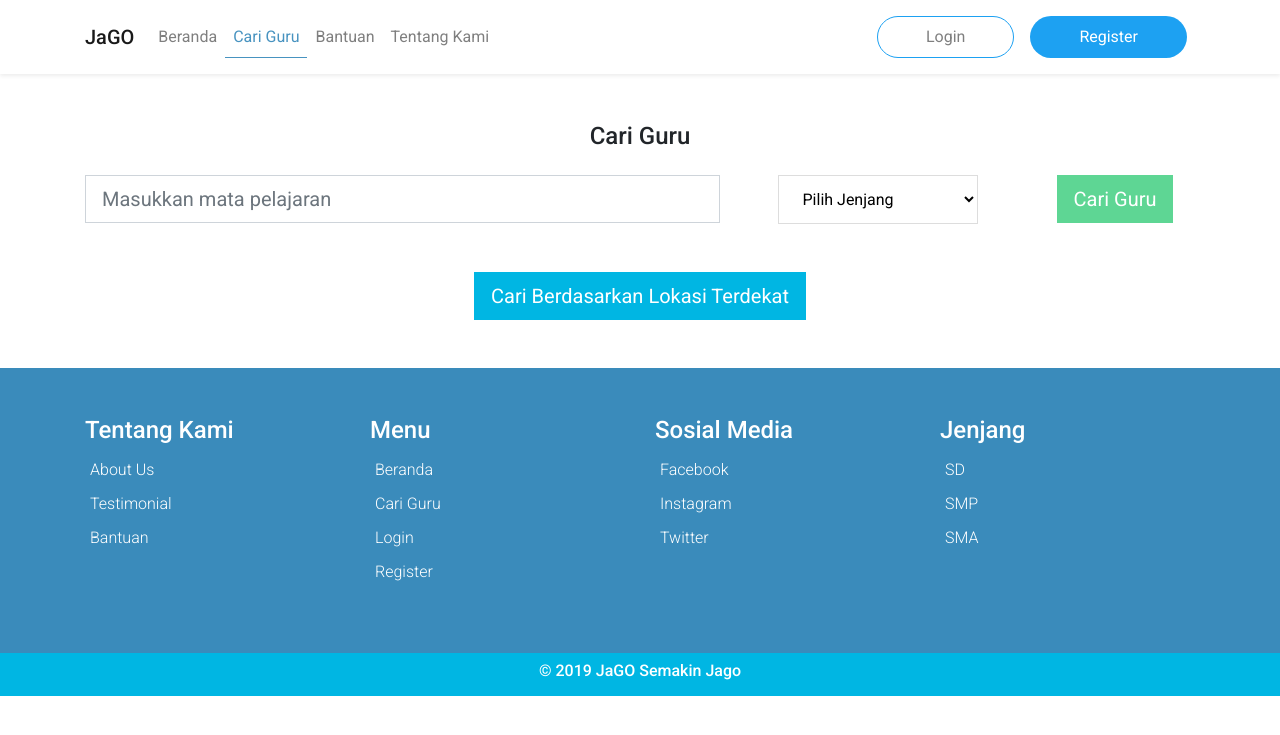
After one commit to khumam/jaGO-apps, a CodeIgniter app: page /jago/cari/cariguru in a window 1280 px wide. The commit adds this page. Shown: the top 735 px of the page. Run offline with CodeIgniter, Linux system fonts and the light colour scheme; some libraries are stand-ins or nearby versions.

```diff
--- a/application/config/database.php
+++ b/application/config/database.php
@@ -76,9 +76,9 @@ $query_builder = TRUE;
 $db['default'] = array(
 	'dsn'	=> '',
 	'hostname' => 'localhost',
-	'username' => '',
+	'username' => 'root',
 	'password' => '',
-	'database' => '',
+	'database' => 'jago',
 	'dbdriver' => 'mysqli',
 	'dbprefix' => '',
 	'pconnect' => FALSE,
--- /dev/null
+++ b/application/controllers/Cari.php
@@ -0,0 +1,14 @@
+<?php
+defined('BASEPATH') or exit('No direct script access allowed');
+
+class Cari extends CI_Controller
+{
+
+    public function cariguru()
+    {
+        $data['judul'] = "Cari guru jaGO";
+        $this->load->view('Templates/header', $data);
+        $this->load->view('Cari/index');
+        $this->load->view('Templates/footer');
+    }
+}
--- /dev/null
+++ b/application/views/Cari/index.php
@@ -0,0 +1,29 @@
+<section class="mt-5 mb-5">
+	<div class="container">
+		<div class="h4 judulWeb text-center m-4">Cari Guru</div>
+
+		<form action="" method="post" class="centerMobile">
+			<div class="row align-items-center">
+				<div class="col-sm-7">
+					<input type="text" class="form-control form-control-lg noRadius" name="mapel"
+						placeholder="Masukkan mata pelajaran">
+				</div>
+				<div class="col-sm-3 mbMobile">
+					<select id="jenjang" name="jenjang" class="forms200">
+						<option>Pilih Jenjang</option>
+						<option value="1">SD</option>
+						<option value="2">SMP/ Sederajat</option>
+						<option value="3">SMA/ Sederajat</option>
+					</select><br>
+				</div>
+				<div class="col-sm-2">
+					<button class="mr-auto btn btn-lg bgGreen noRadius">Cari Guru</button>
+				</div>
+			</div>
+		</form>
+
+		<div class="text-center">
+			<a href="" class="btn btn-lg bgBlue1 noRadius mt-5">Cari Berdasarkan Lokasi Terdekat</a>
+		</div>
+	</div>
+</section>
--- a/application/views/Home/s1_hero.php
+++ b/application/views/Home/s1_hero.php
@@ -4,8 +4,8 @@
 		<h1 class="judulWeb bigText wow fadeInUp">Jasa Guru Online</h1>
 		<h4 class="medText wow fadeInUp">Jadi jago dengan JaGO!</h4>
 		<p class="lead mb-5 wow fadeInUp">Temukan guru terbaik berbagai jenjang untuk meningkatkan prestasi belajar</p>
-		<a class="wow fadeInUp btn-lg btn-primary text-white mx-3 px-4 py-3 radiusBorder smText" href="">Cari Guru</a>
-		<a class="wow fadeInUp btn-lg btn-outline-primary text-white mx-3 px-4 py-3 radiusBorder smText"
+		<a class="wow fadeInUp btn-lg btn-primary text-white mx-3 px-4 py-3 radiusBorder smText btnHover" href="">Cari Guru</a>
+		<a class="wow fadeInUp btn-lg btn-outline-primary text-white mx-3 px-4 py-3 radiusBorder smText btnHover"
 			href="">Selengkapnya</a>
 	</div>
 </div>
--- a/application/views/Home/s3_tawaran.php
+++ b/application/views/Home/s3_tawaran.php
@@ -4,7 +4,7 @@
 			<div class="col-sm-4 wow fadeInLeft">
 				<h3>Ingin menjadi Guru?</h3>
 				<p>Gabung bersama JaGO untuk ikut serta mencerdaskan bangsa!</p>
-				<a class="btn bgRed p-3 text-center mt-5 noRadius mbMobile" href="#">Gabung Sekarang</a>
+				<a class="btn bgRed p-3 text-center mt-5 noRadius mbMobile btnHover" href="#">Gabung Sekarang</a>
 			</div>
 			<div class="col-sm-4 wow flipInY" data-wow-delay=".3s">
 				<div class="tawaranCard bgBlue3 p-4 text-left">
--- a/application/views/Home/s4_howitworks.php
+++ b/application/views/Home/s4_howitworks.php
@@ -2,12 +2,12 @@
 	<div class="container">
 		<h4 class="mb-3 text-right txtBlue subJudul wow fadeInRight"><span>Lihat Baga</span>imana JaGO Bekerja</h4>
 		<div class="my-5 embed-responsive embed-responsive-4by3 wow fadeIn">
-				<iframe width="640" height="360" src="https://www.youtube.com/embed/JyGGLB542ks" frameborder="0" allow="		accelerometer; autoplay; encrypted-media; gyroscope; picture-in-picture" allowfullscreen>
-		</iframe>
+			<iframe width="640" height="360" src="https://www.youtube.com/embed/JyGGLB542ks" frameborder="0" allow="accelerometer; autoplay; encrypted-media; gyroscope; picture-in-picture" allowfullscreen>
+			</iframe>
 		</div>
 		<h3 class="txtBlue judul text-center wow fadeInUp">Bergabung untuk Mulai Mencari Guru</h3>
 		<div class="text-center wow fadeInUp">
-			<a class="btn bgRed p-3 text-center mt-2 noRadius mbMobile" href="#">Gabung Sekarang</a>
+			<a class="btn bgRed p-3 text-center mt-2 noRadius mbMobile btnHover" href="#">Gabung Sekarang</a>
 		</div>
 	</div>
 </section>
--- a/application/views/Register/s1_register.php
+++ b/application/views/Register/s1_register.php
@@ -8,14 +8,18 @@
                 <p class="smText">Bergabunglah Bersama Kami untuk Saling berbagi</p>
 
                 <div class="container mt-5">
-                    <form action="" method="">
+                    <form action="<?php echo base_url('home/register'); ?>" method="post">
                         <label for="nama">Nama</label><br>
+                        <?php if (form_error('nama')) echo form_error('nama'); ?>
                         <input id="nama" name="nama" placeholder="Nama" class="forms" type="text"><br>
                         <label for="email" class="mt-3">Email</label><br>
+                        <?php if (form_error('email')) echo form_error('email'); ?>
                         <input id="email" name="email" placeholder="Email" class="forms" type="email"><br>
                         <label for="pass" class="mt-3">Password</label><br>
+                        <?php if (form_error('password')) echo form_error('password'); ?>
                         <input id="pass" name="password" placeholder="Password" class="forms" type="password"><br>
                         <label for="jenisMember" class="mt-3">Pilih Jenis Member</label><br>
+                        <?php if (form_error('jenisMember')) echo form_error('jenisMember'); ?>
                         <select id="jenisMember" name="jenisMember" class="forms">
                             <option value="2">Member Biasa</option>
                             <option value="3">Guru</option>
--- a/application/views/Templates/header.php
+++ b/application/views/Templates/header.php
@@ -35,12 +35,12 @@
 			</button>
 			<div class="collapse navbar-collapse" id="navbarNavAltMarkup">
 				<div class="navbar-nav">
-					<a class="nav-item nav-link <?php if (current_url() == base_url()."index.php") {
+					<a class="nav-item nav-link <?php if (current_url() == base_url() . "index.php") {
 													echo "aktif";
 												} ?>" href="<?php echo base_url(); ?>">Beranda</a>
-					<a class="nav-item nav-link <?php if (preg_match('/cariguru/', current_url())) {
+					<a class="nav-item nav-link <?php if (preg_match('/cari\/cariguru/', current_url())) {
 													echo "aktif";
-												} ?>" href="#">Cari Guru</a>
+												} ?>" href="<?php echo base_url('cari/cariguru'); ?>">Cari Guru</a>
 					<a class="nav-item nav-link <?php if (preg_match('/home\/bantuan/', current_url())) {
 													echo "aktif";
 												} ?>"" href=" <?php echo base_url('home/bantuan'); ?>">Bantuan</a>
@@ -49,8 +49,8 @@
 												} ?>"" href=" <?php echo base_url('home/aboutus'); ?>">Tentang Kami</a>
 				</div>
 				<div class="navbar-nav ml-auto">
-					<a class="mtMobile nav-item nav-link btn btn-border-blue2 mx-2 px-5 radiusBorder" href="<?php echo base_url('home/login'); ?>">Login <span class="sr-only">(current)</span></a>
-					<a class="mtMobile mbMobile nav-item nav-link btn bgBlue2 mx-2 px-5 radiusBorder text-white" href="<?php echo base_url('home/register'); ?>">Register</a>
+					<a class="mtMobile nav-item nav-link btn btn-border-blue2 mx-2 px-5 radiusBorder btnHover" href="<?php echo base_url('home/login'); ?>">Login</a>
+					<a class="mtMobile mbMobile nav-item nav-link btn bgBlue2 mx-2 px-5 radiusBorder text-white btnHover" href="<?php echo base_url('home/register'); ?>">Register</a>
 				</div>
 			</div>
 		</div>
--- a/webassets/css/jago.css
+++ b/webassets/css/jago.css
@@ -28,6 +28,15 @@ body {
 
 }
 
+.forms200 {
+	padding: 10px 20px;
+	line-height: 20px;
+	border: 1px solid #dddddd;
+	width: 200px;
+	background: #fff;
+
+}
+
 .select {
 	width: 300px;
 }
@@ -39,7 +48,7 @@ a.nav-item.nav-link.aktif {
 }
 
 a.nav-item.nav-link:hover {
-	color: #4893C0 !important;
+	color: #4893C0;
 }
 
 a.navbar-brand:hover {
@@ -139,15 +148,27 @@ a.navbar-brand:hover {
 /* link */
 
 a:hover {
-	text-decoration: underline;
+	text-decoration: none;
 	color: #00B6E3 !important;
 	transition: 0.3s;
 }
 
-.button:hover {
+button:hover {
 	color: white !important;
+	background: #3A8BBB;
 
 }
+
+.btnHover:hover{
+	color: white !important;
+	background: #3A8BBB;
+}
+
+/* centerMobile */
+.centerMobile {
+	text-align: center;
+}
+
 
 /* Text color */
 
@@ -164,14 +185,13 @@ a:hover {
 .btn-border-blue2:hover {
 	border: 1px solid #1DA1F2;
 	background: #1DA1F2;
-	color: #fff;
 }
 
 /* login and register hover */
-.navbar-nav.nav-link.bgBlue2:hover{
+/* .navbar-nav.nav-link.bgBlue2:hover {
 	background: #1DA1F2;
 	color: #fff;
-}
+} */
 
 /* Background */
 .bgRed {
@@ -319,7 +339,18 @@ a:hover {
 
 	}
 
+	.forms200 {
+		padding: 13px 20px;
+		line-height: 20px;
+		border: 1px solid #dddddd;
+		width: 200px;
+		background: #fff;
+
+	}
+
 	.tombol {
 		width: 400px;
 	}
+
+	.centerMobile {}
 }
```
Also changed, not shown: application/controllers/Home.php (+21 -4 lines).
